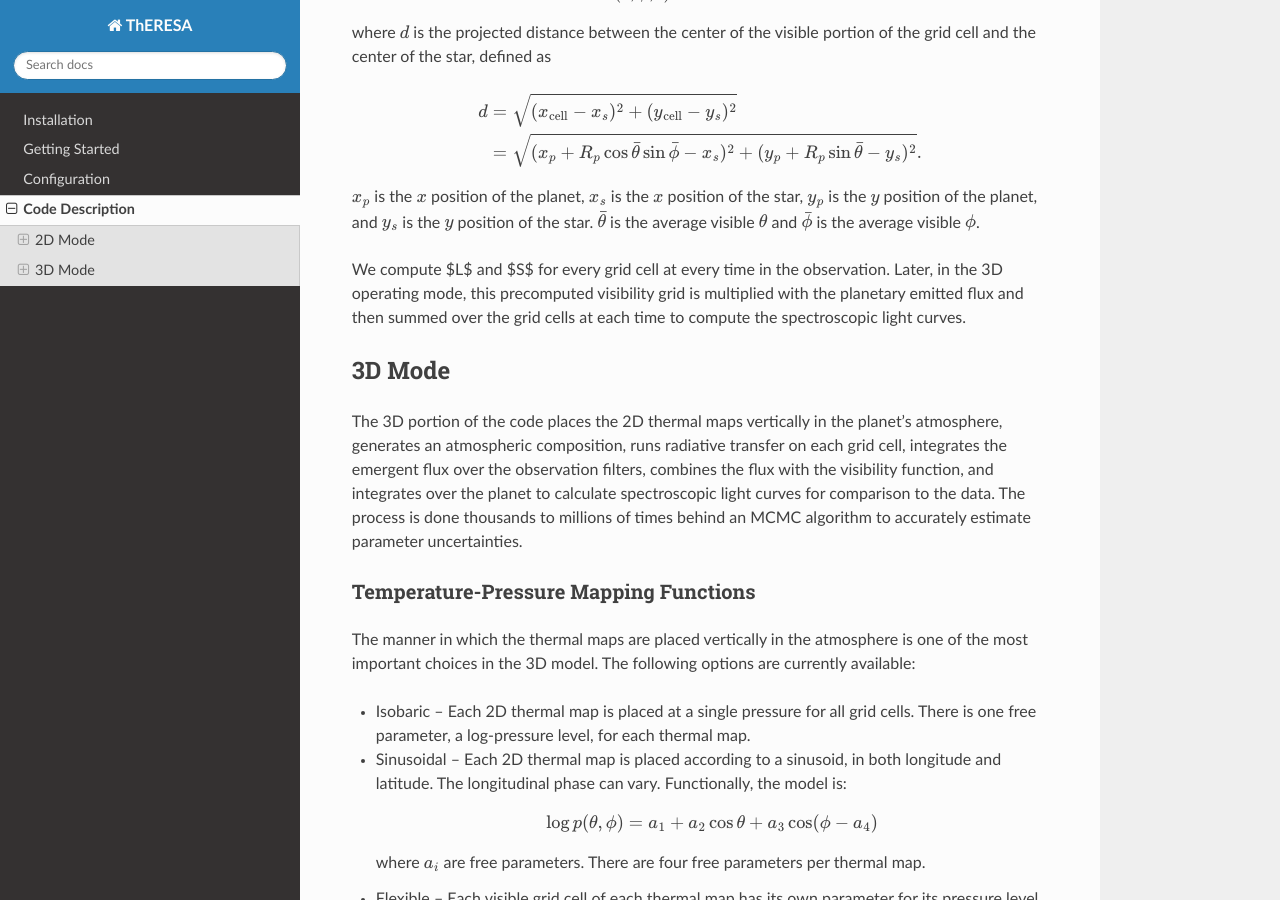
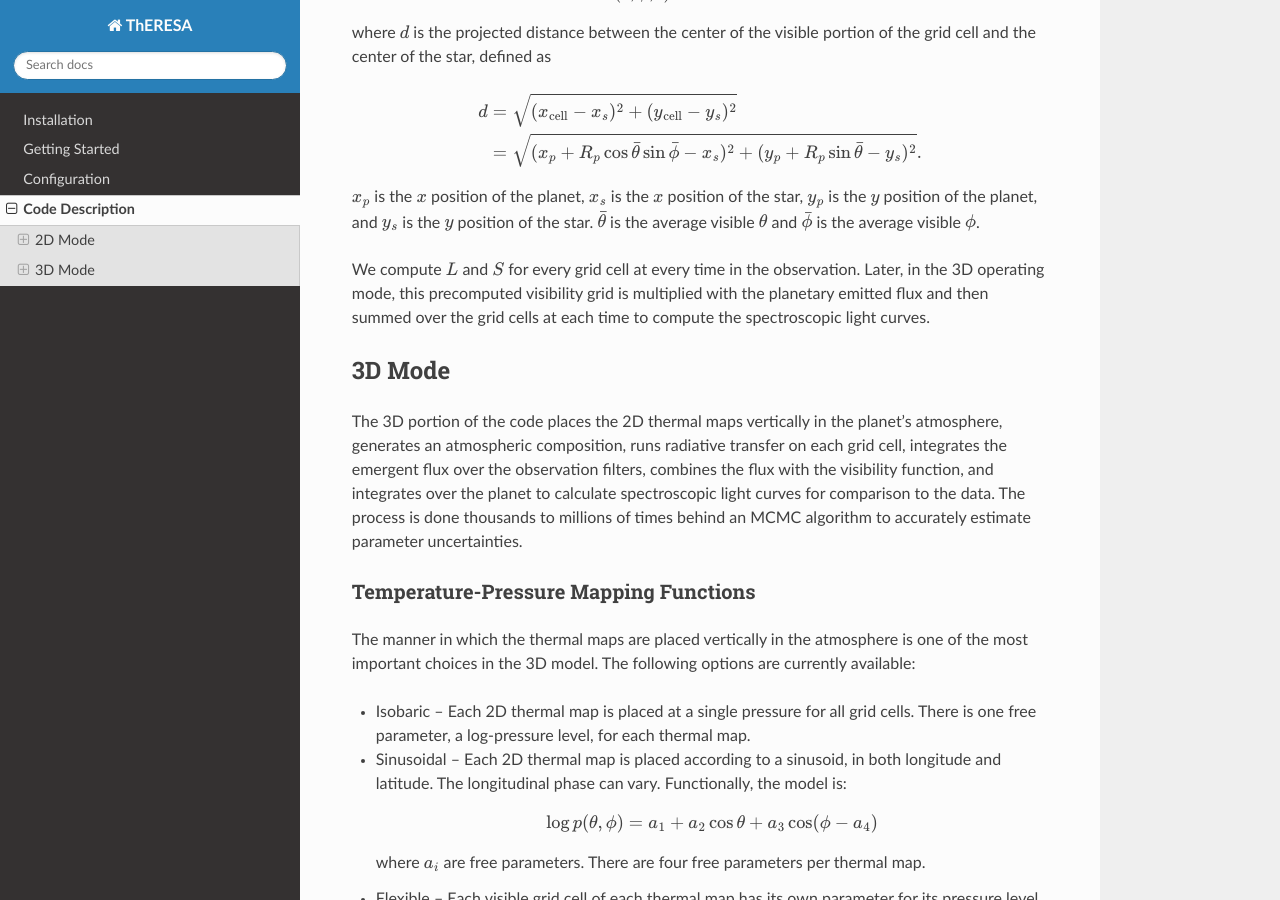
Before and after one commit to rychallener/theresa, a Sphinx documentation site: the page built from doc/codedesc.rst, in a window 1280 px wide and 900 px high, scrolled down 2422 px. Built offline with Sphinx 7.4.7 and the Read the Docs theme 2.0.0, drawn with Linux system fonts in a browser that asks for light colours; some of the changed lines change nothing that is shown.

Commit message:
Documentation

```diff
--- a/doc/codedesc.rst
+++ b/doc/codedesc.rst
@@ -146,7 +146,7 @@ position of the planet, and :math:`y_s` is the :math:`y` position of
 the star. :math:`\bar\theta` is the average visible :math:`\theta` and
 :math:`\bar\phi` is the average visible :math:`\phi`.
 
-We compute $L$ and $S$ for every grid cell at every time in the
+We compute :math:`L` and :math:`S` for every grid cell at every time in the
 observation.  Later, in the 3D operating mode, this precomputed
 visibility grid is multiplied with the planetary emitted flux and then
 summed over the grid cells at each time to compute the spectroscopic
```
